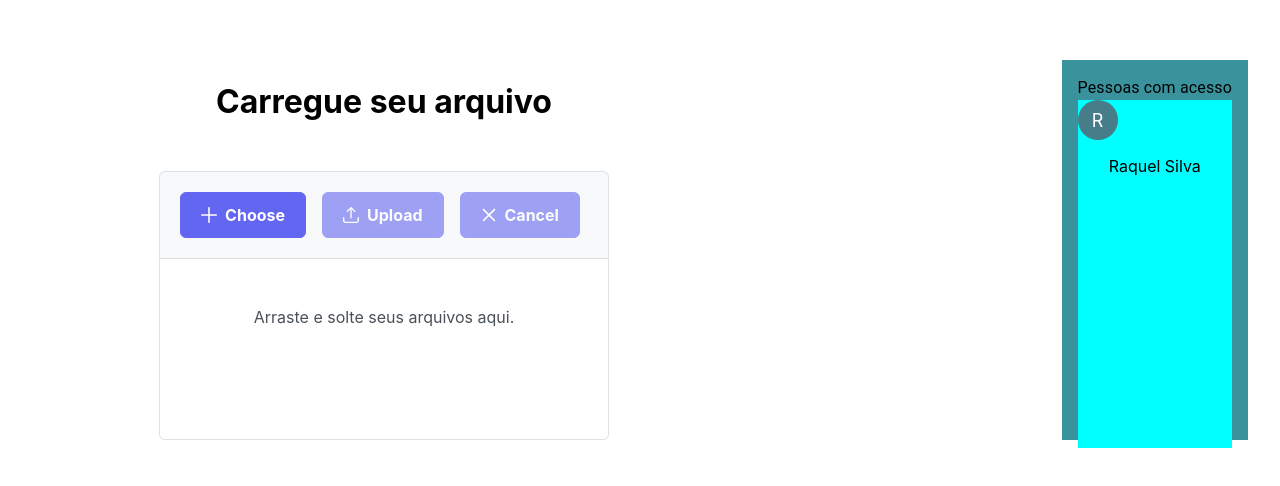
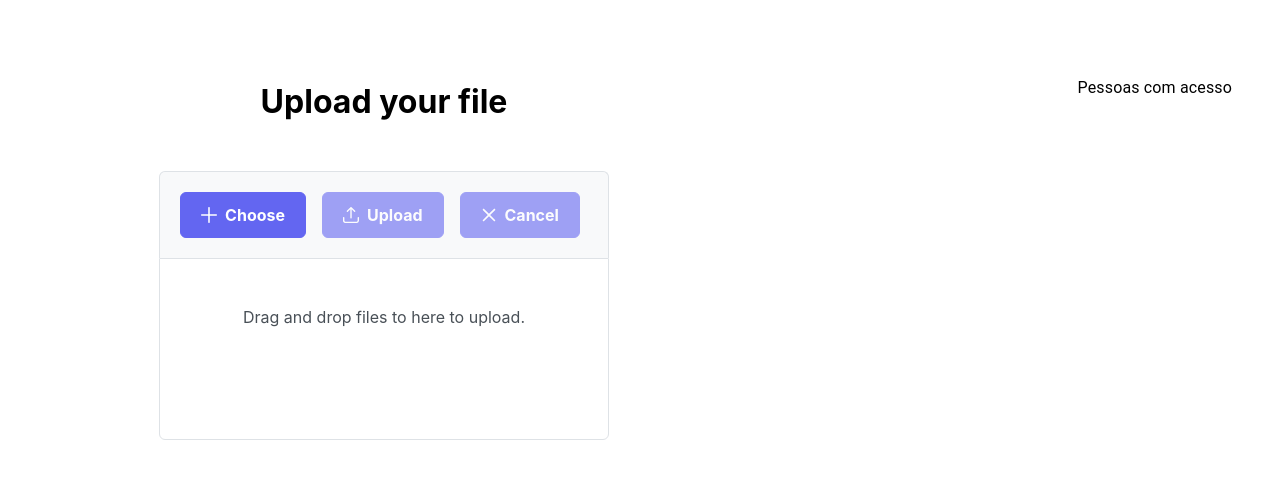
Before and after one commit to IzaqueRolim/TesteWareFlow, a React (Create React App) app in the folder frontend/: page / in a window 1280 px wide. Shown: the part 150-636 px from the top of the page. Built offline with nearby package versions, Linux system fonts and the light colour scheme.

Commit message:
Revert "componente foto"
This reverts commit 98dd757a1a815eb62f28e3ea5df04efc256dcfdd.

```diff
--- a/frontend/src/App.js
+++ b/frontend/src/App.js
@@ -6,13 +6,13 @@ import "primeicons/primeicons.css";
 
 import { FileUploadDemo } from "./components/FileUpload";
 import { Home } from "./components/Home";
-import { Auth } from "./components/Auth";
+
 function App() {
   return (
     <div className="App">
       <div className="conteiner">
         <Home />
-        {/* <Auth /> */}
+        {/* <Auth/> */}
       </div>
     </div>
   );
--- a/frontend/src/components/FileUpload.js
+++ b/frontend/src/components/FileUpload.js
@@ -18,7 +18,7 @@ export const FileUploadDemo = () => {
   return (
     <div className="card_file">
       <div className="file_upload">
-        <h1>Carregue seu arquivo</h1>
+        <h1>Upload your file</h1>
         <FileUpload
           name="demo[]"
           url="https://primefaces.org/primereact/showcase/upload.php"
@@ -28,7 +28,7 @@ export const FileUploadDemo = () => {
           maxFileSize={1000000}
           emptyTemplate={
             <div className="ghost">
-              <p className="m-0">Arraste e solte seus arquivos aqui.</p>
+              <p className="m-0">Drag and drop files to here to upload.</p>
             </div>
           }
         />
--- a/frontend/src/components/Foto/index.jsx
+++ /dev/null
@@ -1,6 +0,0 @@
-import React from "react";
-import "./style.css";
-
-export const Foto = ({ children }) => {
-  return <div className="circulo">{children.slice(0, 1)}</div>;
-};
--- a/frontend/src/components/Foto/style.css
+++ /dev/null
@@ -1,11 +0,0 @@
-.circulo {
-  background-color: #477D89;
-  color: #ffff;
-  border-radius: 50%;
-  display: flex;
-  justify-content: center;
-  align-items: center;
-  font-size: large;
-  height: 40px;
-  width: 40px;
-}
--- a/frontend/src/components/Home.js
+++ b/frontend/src/components/Home.js
@@ -1,7 +1,6 @@
 import React, { useState } from "react";
 import { FileUploadDemo } from "./FileUpload";
 import { PeopleAcess } from "./PeopleAcess";
-
 
 export const Home = () => {
   return (
--- a/frontend/src/components/PeopleAcess.js
+++ b/frontend/src/components/PeopleAcess.js
@@ -1,15 +1,10 @@
 import { Typography } from "@mui/material";
 import React, { useState } from "react";
-import { Foto } from "./Foto";
 
 export const PeopleAcess = () => {
   return (
     <div className="people">
       <Typography>Pessoas com acesso</Typography>
-      <div className="lista_pessoas">
-        <Foto>Raquel</Foto>
-        <p>Raquel Silva</p>
-      </div>
     </div>
   );
 };
--- a/frontend/src/styles/custompanel.css
+++ b/frontend/src/styles/custompanel.css
@@ -52,14 +52,4 @@ h1 {
 .people {
   margin-right: 2em;
   padding: 1em;
-  background-color: #39929c;
 }
-.lista_pessoas {
-  background-color: antiquewhite;
-  height: 100%;
-  width: 100%;
-}
-
-.lista_pessoas {
-  background-color: aqua;
-}
```
